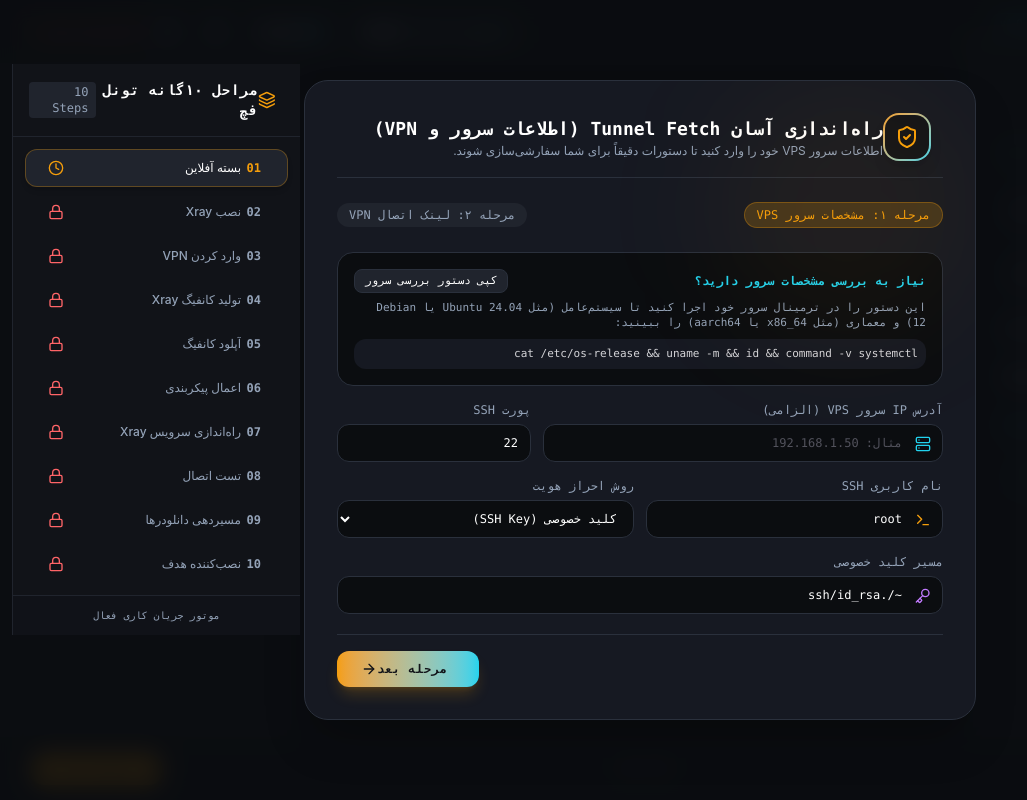
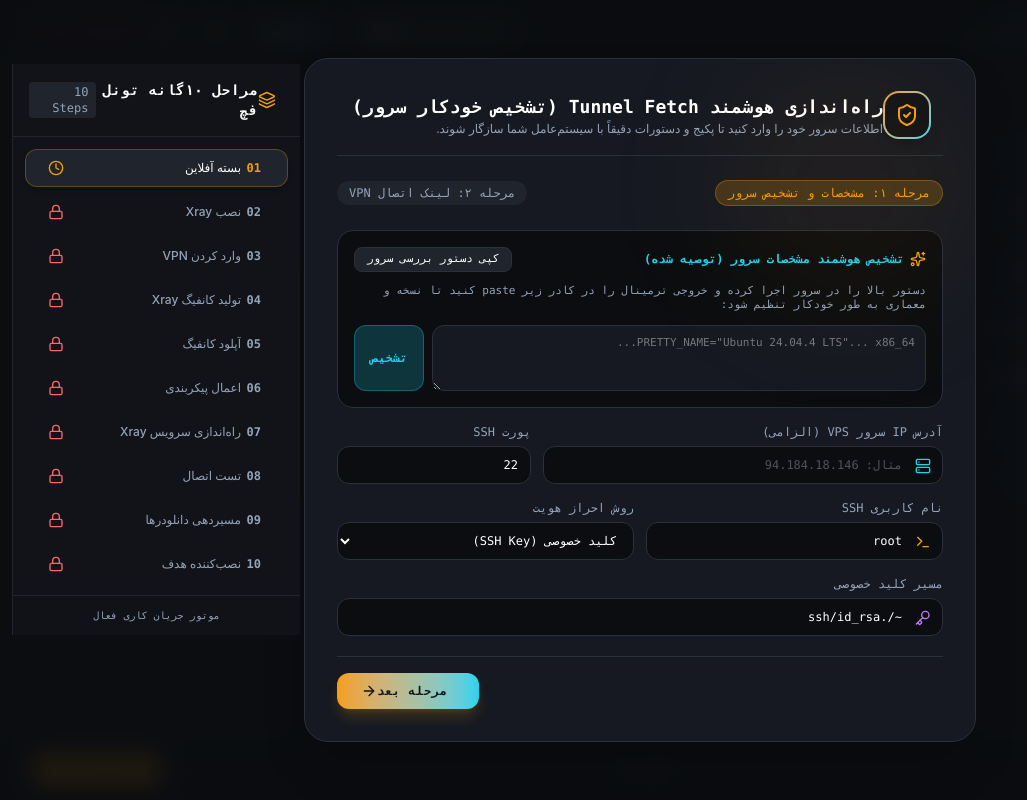
Before and after one commit to ronhayes/tunnel-fetch, a React (Vite) app: page / in a window 1280 px wide. Shown: the whole page, without its empty margins (0-1027 px from the left). Built offline with nearby package versions, Linux system fonts and the light colour scheme.

Commit message:
fix(wizard): leave vps ip empty and add interactive terminal output parser for OS/arch auto-detection

```diff
--- a/src/components/OnboardingWizard.tsx
+++ b/src/components/OnboardingWizard.tsx
@@ -1,32 +1,59 @@
 import { useState } from 'react';
-import { Server, ShieldCheck, ArrowRight, ArrowLeft, Terminal, Key } from 'lucide-react';
+import { Server, ShieldCheck, ArrowRight, ArrowLeft, Terminal, Key, Cpu, Sparkles } from 'lucide-react';
 import type { Language } from '../types';
 import type { TransferOptions } from '../engines/transfer-install/command-generator';
 
 interface OnboardingWizardProps {
   lang: Language;
-  onCompleteSetup: (serverOpts: TransferOptions, vpnUri: string) => void;
+  onCompleteSetup: (serverOpts: TransferOptions, vpnUri: string, detectedInfo?: { distro: string; arch: string }) => void;
 }
 
 export function OnboardingWizard({ lang, onCompleteSetup }: OnboardingWizardProps) {
   const isFa = lang === 'fa';
   const [step, setStep] = useState<number>(1);
 
-  // Form states - Empty IP default so user enters their own VPS IP
+  // Form states
   const [vpsIp, setVpsIp] = useState('');
   const [sshPort, setSshPort] = useState(22);
   const [sshUser, setSshUser] = useState('root');
   const [authMethod, setAuthMethod] = useState<'key' | 'password'>('key');
   const [privateKeyPath, setPrivateKeyPath] = useState('~/.ssh/id_rsa');
+  const [terminalOutput, setTerminalOutput] = useState('');
+  const [detectedSummary, setDetectedSummary] = useState<{ distro: string; arch: string } | null>(null);
   const [vpnUri, setVpnUri] = useState('vless://12345678-1234-5678-1234-567812345678@example.com:443?security=reality&pbk=pub123&sid=abc&sni=yahoo.com#MyTunnel');
 
-  const [copiedInspect, setCopiedInspect] = useState(false);
   const inspectCommand = `cat /etc/os-release && uname -m && id && command -v systemctl`;
 
   const handleCopyInspect = () => {
     navigator.clipboard.writeText(inspectCommand);
-    setCopiedInspect(true);
-    setTimeout(() => setCopiedInspect(false), 2000);
+    alert(isFa ? 'دستور کپی شد. آن را در ترمینال سرور خود اجرا کرده و خروجی‌اش را در کادر پایین paste کنید.' : 'Command copied. Run it in your server terminal and paste the output below.');
+  };
+
+  const handleParseTerminalOutput = () => {
+    if (!terminalOutput.trim()) return;
+    const text = terminalOutput.toLowerCase();
+
+    // Detect architecture
+    let arch = 'amd64';
+    if (text.includes('aarch64') || text.includes('arm64')) {
+      arch = 'arm64';
+    } else if (text.includes('x86_64') || text.includes('amd64')) {
+      arch = 'amd64';
+    }
+
+    // Detect distribution
+    let distro = 'ubuntu-22.04';
+    if (text.includes('ubuntu 24.04') || text.includes('version_id="24.04"')) {
+      distro = 'ubuntu-24.04';
+    } else if (text.includes('ubuntu 22.04') || text.includes('version_id="22.04"')) {
+      distro = 'ubuntu-22.04';
+    } else if (text.includes('debian 12') || text.includes('bookworm')) {
+      distro = 'debian-12';
+    } else if (text.includes('ubuntu')) {
+      distro = 'ubuntu-24.04';
+    }
+
+    setDetectedSummary({ distro, arch });
   };
 
   const handleFinish = (e: React.FormEvent) => {
@@ -46,7 +73,7 @@ export function OnboardingWizard({ lang, onCompleteSetup }: OnboardingWizardProp
       zipFilename: 'tunnel-fetch-offline-bundle.zip',
       expectedSha256: ''
     };
-    onCompleteSetup(transferOpts, vpnUri);
+    onCompleteSetup(transferOpts, vpnUri, detectedSummary || undefined);
   };
 
   return (
@@ -63,10 +90,10 @@ export function OnboardingWizard({ lang, onCompleteSetup }: OnboardingWizardProp
           </div>
           <div>
             <h2 className="text-lg font-bold text-white font-mono">
-              {isFa ? 'راه‌اندازی آسان Tunnel Fetch (اطلاعات سرور و VPN)' : 'Tunnel Fetch Easy Setup (Server & VPN)'}
+              {isFa ? 'راه‌اندازی هوشمند Tunnel Fetch (تشخیص خودکار سرور)' : 'Smart Setup Wizard (Auto-Detect Server)'}
             </h2>
             <p className="text-xs text-[#94A3B8]">
-              {isFa ? 'اطلاعات سرور VPS خود را وارد کنید تا دستورات دقیقاً برای شما سفارشی‌سازی شوند.' : 'Enter your VPS server details to customize all installation commands.'}
+              {isFa ? 'اطلاعات سرور خود را وارد کنید تا پکیج و دستورات دقیقاً با سیستم‌عامل شما سازگار شوند.' : 'Enter your server specs so bundles and commands match your OS perfectly.'}
             </p>
           </div>
         </div>
@@ -74,7 +101,7 @@ export function OnboardingWizard({ lang, onCompleteSetup }: OnboardingWizardProp
         {/* Step Indicator */}
         <div className="flex items-center justify-between mb-6 text-xs font-mono">
           <span className={`px-3 py-1 rounded-full ${step === 1 ? 'bg-[#F59E0B]/20 text-[#F59E0B] border border-[#F59E0B]/30' : 'bg-[#20242D] text-[#94A3B8]'}`}>
-            {isFa ? 'مرحله ۱: مشخصات سرور VPS' : 'Step 1: VPS Server Details'}
+            {isFa ? 'مرحله ۱: مشخصات و تشخیص سرور' : 'Step 1: Server Info & Detection'}
           </span>
           <span className={`px-3 py-1 rounded-full ${step === 2 ? 'bg-[#F59E0B]/20 text-[#F59E0B] border border-[#F59E0B]/30' : 'bg-[#20242D] text-[#94A3B8]'}`}>
             {isFa ? 'مرحله ۲: لینک اتصال VPN' : 'Step 2: VPN Connection Link'}
@@ -84,22 +111,46 @@ export function OnboardingWizard({ lang, onCompleteSetup }: OnboardingWizardProp
         <form onSubmit={step === 1 ? (e) => { e.preventDefault(); if(!vpsIp.trim()) { alert(isFa ? 'لطفاً آی‌پی سرور را وارد کنید' : 'Please enter VPS IP'); return; } setStep(2); } : handleFinish} className="space-y-5">
           {step === 1 ? (
             <div className="space-y-4 font-mono text-xs">
-              {/* Server Info Helper Box */}
-              <div className="bg-[#0B0D10] p-4 rounded-2xl border border-[#2A303C] space-y-2">
+              {/* Server Info Helper & Paste Box */}
+              <div className="bg-[#0B0D10] p-4 rounded-2xl border border-[#2A303C] space-y-3">
                 <div className="flex items-center justify-between">
-                  <span className="text-[#22D3EE] font-bold">{isFa ? 'نیاز به بررسی مشخصات سرور دارید؟' : 'Need to check server details?'}</span>
+                  <span className="text-[#22D3EE] font-bold flex items-center gap-1.5">
+                    <Sparkles className="w-4 h-4 text-[#F59E0B]" />
+                    {isFa ? 'تشخیص هوشمند مشخصات سرور (توصیه شده)' : 'Smart Server Detection (Recommended)'}
+                  </span>
                   <button
                     type="button"
                     onClick={handleCopyInspect}
-                    className="px-2.5 py-1 rounded-lg bg-[#20242D] hover:bg-[#20242D]/80 text-white text-[11px] border border-[#2A303C] transition"
+                    className="px-3 py-1 rounded-lg bg-[#20242D] hover:bg-[#20242D]/80 text-white text-[11px] border border-[#2A303C] transition"
                   >
-                    {copiedInspect ? (isFa ? 'کپی شد!' : 'Copied!') : (isFa ? 'کپی دستور بررسی سرور' : 'Copy Inspect Command')}
+                    {isFa ? 'کپی دستور بررسی سرور' : 'Copy Inspect Command'}
                   </button>
                 </div>
                 <p className="text-[11px] text-[#94A3B8]">
-                  {isFa ? 'این دستور را در ترمینال سرور خود اجرا کنید تا سیستم‌عامل (مثل Ubuntu 24.04 یا Debian 12) و معماری (مثل x86_64 یا aarch64) را ببینید:' : 'Run this command in your server terminal to inspect OS and architecture:'}
+                  {isFa ? 'دستور بالا را در سرور اجرا کرده و خروجی ترمینال را در کادر زیر paste کنید تا نسخه و معماری به طور خودکار تنظیم شود:' : 'Run command on server and paste terminal output below to auto-detect OS and architecture:'}
                 </p>
-                <code className="block bg-[#161922] p-2 rounded-xl text-zinc-300 text-[11px] select-all">{inspectCommand}</code>
+                <div className="flex gap-2">
+                  <textarea
+                    rows={3}
+                    value={terminalOutput}
+                    onChange={(e) => setTerminalOutput(e.target.value)}
+                    placeholder="PRETTY_NAME=&quot;Ubuntu 24.04.4 LTS&quot;... x86_64..."
+                    className="w-full bg-[#161922] border border-[#2A303C] rounded-xl p-2.5 text-zinc-300 text-[11px] font-mono focus:outline-none focus:border-[#22D3EE]"
+                  />
+                  <button
+                    type="button"
+                    onClick={handleParseTerminalOutput}
+                    className="px-4 py-2 bg-[#22D3EE]/20 hover:bg-[#22D3EE]/30 text-[#22D3EE] border border-[#22D3EE]/30 rounded-xl font-bold transition shrink-0"
+                  >
+                    {isFa ? 'تشخیص' : 'Detect'}
+                  </button>
+                </div>
+                {detectedSummary && (
+                  <div className="p-2.5 rounded-xl bg-[#22C55E]/10 border border-[#22C55E]/30 text-[#22C55E] flex items-center justify-between">
+                    <span>{isFa ? `تشخیص موفق: ${detectedSummary.distro.toUpperCase()} (${detectedSummary.arch.toUpperCase()})` : `Detected: ${detectedSummary.distro} (${detectedSummary.arch})`}</span>
+                    <Cpu className="w-4 h-4" />
+                  </div>
+                )}
               </div>
 
               <div className="grid grid-cols-1 md:grid-cols-3 gap-3">
@@ -112,7 +163,7 @@ export function OnboardingWizard({ lang, onCompleteSetup }: OnboardingWizardProp
                       required
                       value={vpsIp}
                       onChange={(e) => setVpsIp(e.target.value)}
-                      placeholder="مثال: 192.168.1.50"
+                      placeholder="مثال: 94.184.18.146"
                       className="w-full bg-[#0B0D10] border border-[#2A303C] rounded-xl px-4 rtl:pr-10 ltr:pl-10 py-2.5 text-white focus:border-[#22D3EE] focus:outline-none placeholder-zinc-600"
                     />
                   </div>
```
